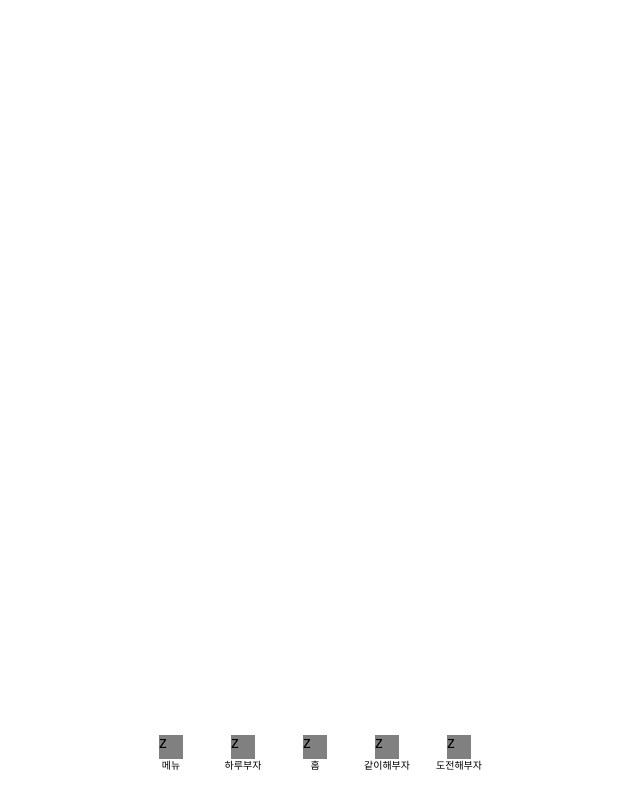
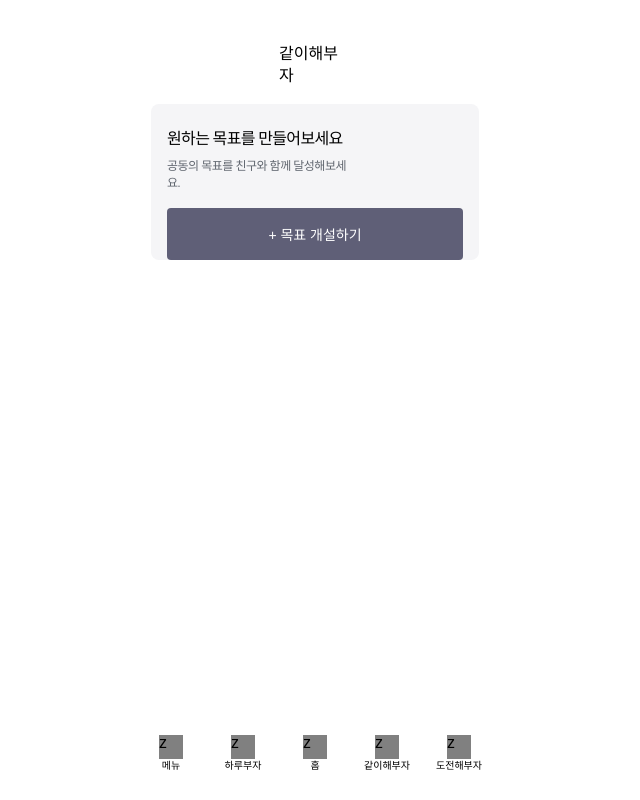
Before and after one commit to Jcurver/moabuzaFE, a React (Create React App) app: page /groupbuza in a window 1280 px wide. Shown: the whole page, without its empty margins (325-965 px from the left). Built offline with nearby package versions, Linux system fonts and the light colour scheme.

Commit message:
[ADD] GroupBuza

```diff
--- a/src/components/Button.js
+++ b/src/components/Button.js
@@ -1,10 +1,10 @@
 import React from 'react'
 import styled from 'styled-components'
 
-function Button({ children }) {
+function Button({ children, ...rest }) {
   return (
     <Wrapper>
-      <MainButton>{children}</MainButton>
+      <MainButton {...rest}>{children}</MainButton>
     </Wrapper>
   )
 }
@@ -19,15 +19,16 @@ const MainButton = styled.button`
   border: none;
   border-radius: 4px;
   color: white;
-  font-weight: bold;
+  font-weight: 400;
   cursor: pointer;
   padding-left: 1rem;
   padding-right: 1rem;
 
   /* 크기 */
-  width: 90%;
-  height: 2.25rem;
-  font-size: 1rem;
+  width: ${(props) => props.width || '100%'};
+
+  height: ${(props) => props.height || '2.25rem'};
+  font-size: ${(props) => props.fontSize || '1rem'};
 
   /* 색상 */
   background: #5f5f77;
@@ -37,10 +38,5 @@ const MainButton = styled.button`
   &:active {
     background: #1c7ed6;
   }
-
-  /* 기타 */
-  /* & + & {
-    margin-left: 1rem;
-  } */
 `
 export default Button
--- a/src/pages/App.js
+++ b/src/pages/App.js
@@ -13,6 +13,8 @@ const Detail = lazy(() => import('./Detail'))
 const CalendarMain = lazy(() => import('./CalendarMain'))
 const NavBar = lazy(() => import('../components/navBar'))
 const KakaoAuthHandle = lazy(() => import('../components/KakaoAuthHandle'))
+const GroupBuza = lazy(() => import('./GroupBuza'))
+const GroupBuzaCreate = lazy(() => import('./GroupBuzaCreate'))
 
 function App() {
   return (
@@ -26,6 +28,8 @@ function App() {
             <Route path="/register" element={<Register />} />
             <Route path="/detail" element={<Detail />} />
             <Route path="/calendar" element={<CalendarMain />} />
+            <Route path="/groupbuza" element={<GroupBuza />} />
+            <Route path="/groupbuzacreate" element={<GroupBuzaCreate />} />
           </Routes>
           <NavBar />
 
--- /dev/null
+++ b/src/pages/GroupBuza.js
@@ -0,0 +1,123 @@
+import React, { useState } from 'react'
+import styled from 'styled-components'
+import { useNavigate } from 'react-router-dom'
+import { setFlexStyles } from '../styles/Mixin'
+import Button from '../components/Button'
+
+function GroupBuza() {
+  const [pending, setPending] = useState(true)
+  const navigate = useNavigate()
+
+  return (
+    <Wrapper>
+      <Title>
+        {/* <MoveButton type="button">asdasd</MoveButton> */}
+        <Text>같이해부자</Text>
+        {/* <MoveButton type="button">asdasd</MoveButton> */}
+      </Title>{' '}
+      {pending && (
+        <GoalWrapper>
+          <GoalText>원하는 목표를 만들어보세요</GoalText>
+          <GoalDescribe>공동의 목표를 친구와 함께 달성해보세요.</GoalDescribe>
+          <Button
+            width="296px"
+            height="52px"
+            fontSize="14px"
+            onClick={() => {
+              navigate('/groupbuzacreate')
+            }}
+          >
+            + 목표 개설하기
+          </Button>
+        </GoalWrapper>
+      )}
+      {/* {!pending && (
+        <GoalWrapper>
+          <GoalText>수락대기중</GoalText>
+          <GoalDescribe>모두 수락되면 같이해부자가 생성됩니다.</GoalDescribe>
+          <Button width="296px" height="52px" fontSize="14px">
+            대기취소
+          </Button>
+        </GoalWrapper>
+      )} */}
+    </Wrapper>
+  )
+}
+
+const Wrapper = styled.div`
+  position: relative;
+  width: 100%;
+  height: 100%;
+`
+const Title = styled.div`
+  /* ${setFlexStyles({
+    display: 'flex',
+    // flexDirection: 'column',
+    justifyContent: 'center',
+    alignItems: 'center',
+  })}
+  margin-top: 19px;
+  margin-bottom: 33px; */
+
+  position: absolute;
+  width: 72px;
+  height: 22px;
+  left: 144px;
+  top: 43px;
+`
+
+const MoveButton = styled.button`
+  width: 48px;
+  height: 48px;
+`
+
+const Text = styled.span`
+  font-family: 'Noto Sans KR';
+  font-style: normal;
+  font-weight: 500;
+  font-size: 16px;
+  line-height: 140%;
+`
+
+const GoalWrapper = styled.div`
+  position: absolute;
+  width: 328px;
+  height: 156px;
+  left: 16px;
+  top: 13%;
+
+  /* color/Btn-basic2 */
+
+  background: #f5f5f7;
+  border-radius: 8px;
+`
+
+const GoalText = styled.div`
+  margin: 24px 131px 8px 16px;
+  font-family: 'Noto Sans KR';
+  font-style: normal;
+  font-weight: 500;
+  font-size: 16px;
+  line-height: 140%;
+  /* or 22px */
+
+  letter-spacing: -0.04em;
+
+  color: #000000;
+`
+const GoalDescribe = styled.div`
+  margin: 0px 120px 16px 16px;
+  /* Body / Noto Sans KR / P12 */
+
+  font-family: 'Noto Sans KR';
+  font-style: normal;
+  font-weight: 400;
+  font-size: 12px;
+  line-height: 17px;
+  letter-spacing: -0.04em;
+
+  /* color / text / Color-text-Gray3 */
+
+  color: #60666f;
+`
+export default GroupBuza
--- /dev/null
+++ b/src/pages/GroupBuzaCreate.js
@@ -0,0 +1,12 @@
+import React from 'react'
+
+function GroupBuzaCreate() {
+  return (
+    <div>
+      GroupBuzaCreate
+      <div>kjnlskndl</div>
+    </div>
+  )
+}
+
+export default GroupBuzaCreate
```
